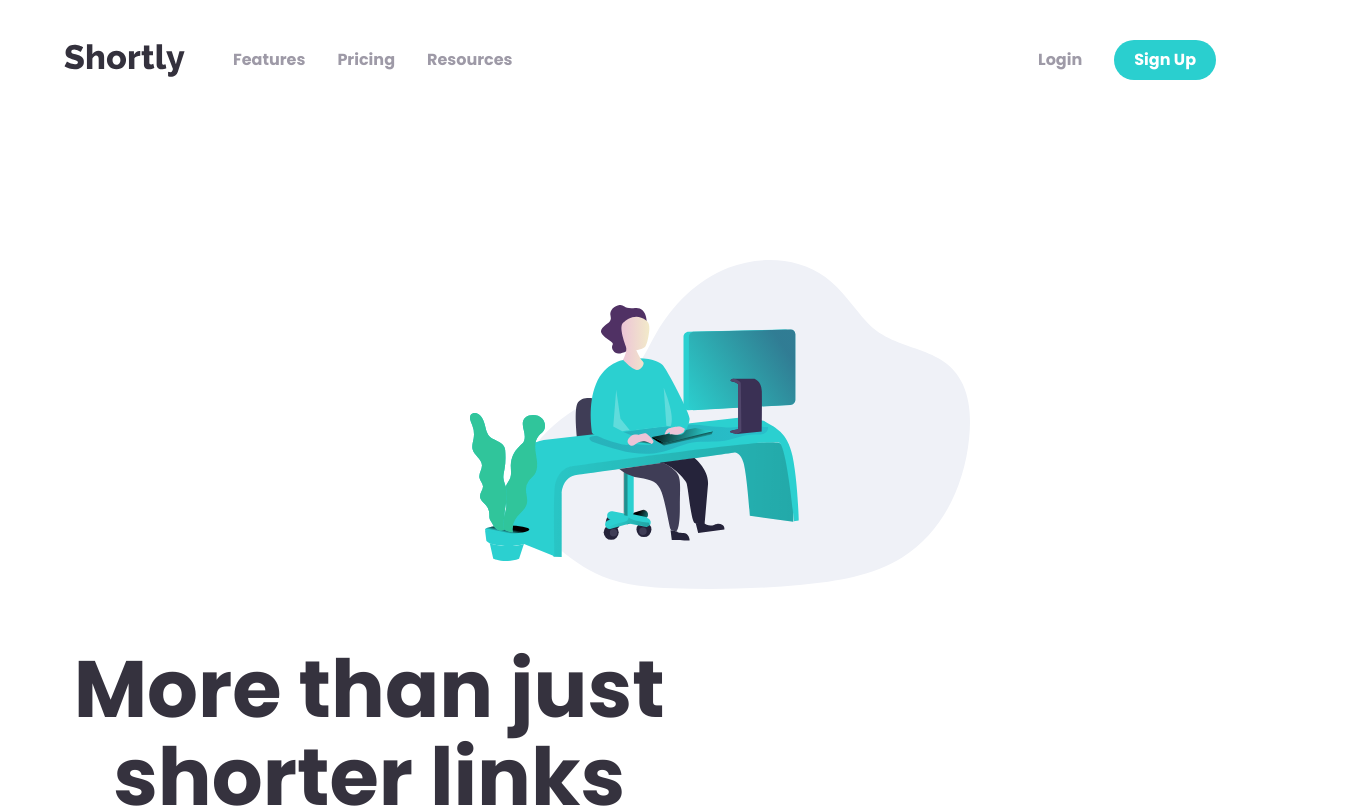
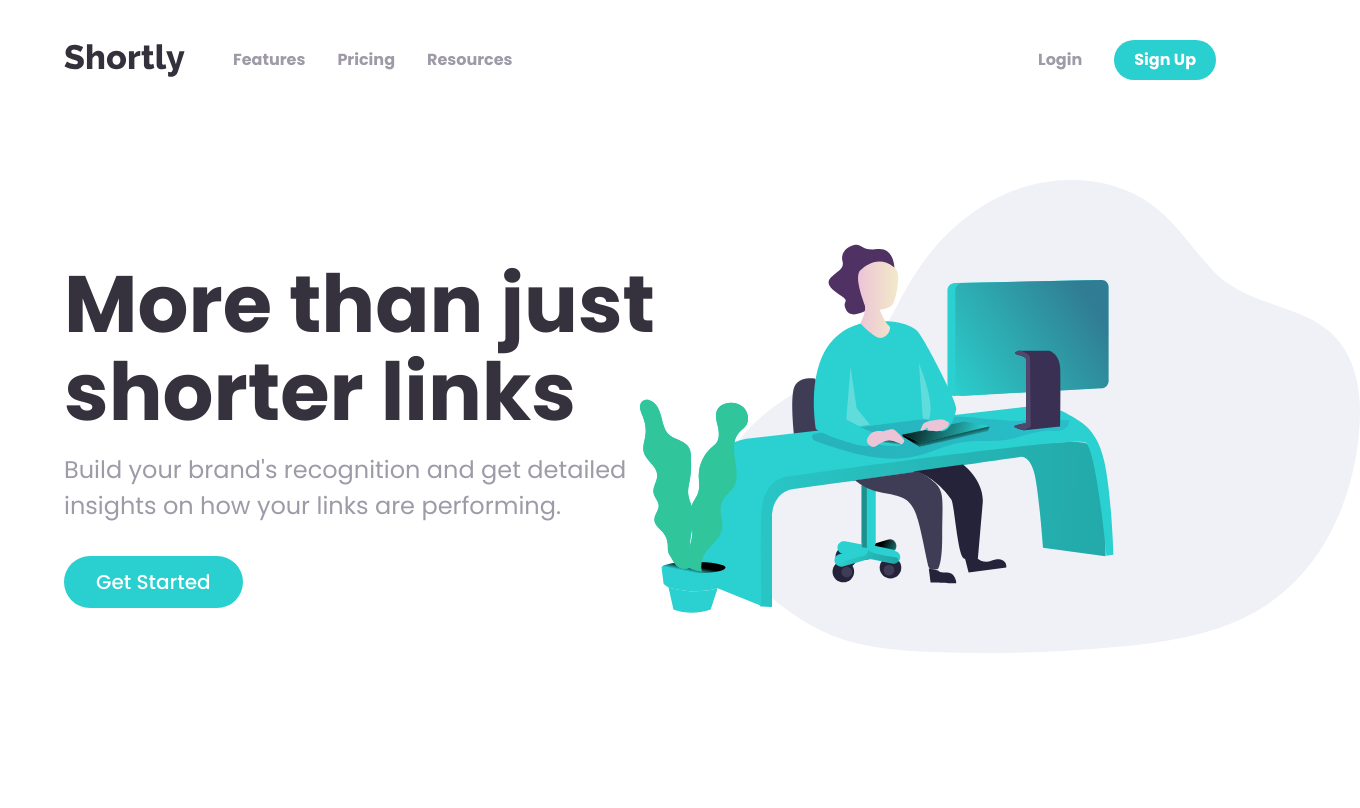
Before and after one commit to preetpalsinghkanda/URL-Shorter, a React (Vite) app: page / in a window 1280 px wide. Shown: the top 808 px of the page, 1360 px wide, since content can reach past the window. Built offline with nearby package versions, Linux system fonts and the light colour scheme.

Commit message:
maked get started responsive

```diff
--- a/src/App.jsx
+++ b/src/App.jsx
@@ -15,8 +15,9 @@ const App = () => {
     <NavBar />
   </div>
 
+<div className="lg:px-6 px-0 w-full">
   <GetStarted />
-
+</div>
   {/* <div className="px-10 w-full">
     <AdvancedStatisticsFull />
     <Promo />
--- a/src/Components/GetStarted.jsx
+++ b/src/Components/GetStarted.jsx
@@ -3,21 +3,21 @@ import girlWithComputer from "../assets/illustration-working.svg";
 
 const GetStarted = () => {
   return (
-    <div className="w-full max-w-6xl lg:my-35 md:12 flex flex-col gap-14">
+    <div className="w-full mx-auto max-w-6xl lg:my-35 md:12 flex flex-col lg:gap-0  gap-14">
       <div className="overflow-hidden flex justify-center items-center">
         <img
-          className="w-[500px] max-w-none shrink-0 relative -right-20"
+          className="w-[500px] lg:w-180 lg:top-45 max-w-none shrink-0 relative lg:absolute lg:-right-20 -right-20 md:right-0 sm:right-0"
           src={girlWithComputer}
           alt=""
         />
       </div>
 
-      <div className="flex  flex-col lg:items-start items-center text-center gap-8 z-10">
+      <div className="flex  flex-col lg:items-start items-center lg:text-start text-center gap-8 z-10">
         <div className="flex flex-col gap-4">
           <h1 className="lg:text-[80px]/22 text-[40px]/13 font-[800] lg:font-[700] text-[#35323e]">
             More than just <p className="lg:block hidden"></p> shorter links
           </h1>
-          <p className="lg:text-2xl/9 px-6 text-lg text-[#9e9aa7]">
+          <p className="lg:text-2xl/9 px-6 lg:p-0 text-lg text-[#9e9aa7]">
             Build your brand's recognition and get detailed{" "}
             <p className="lg:block hidden"></p> insights on how your links are
             performing.
```
